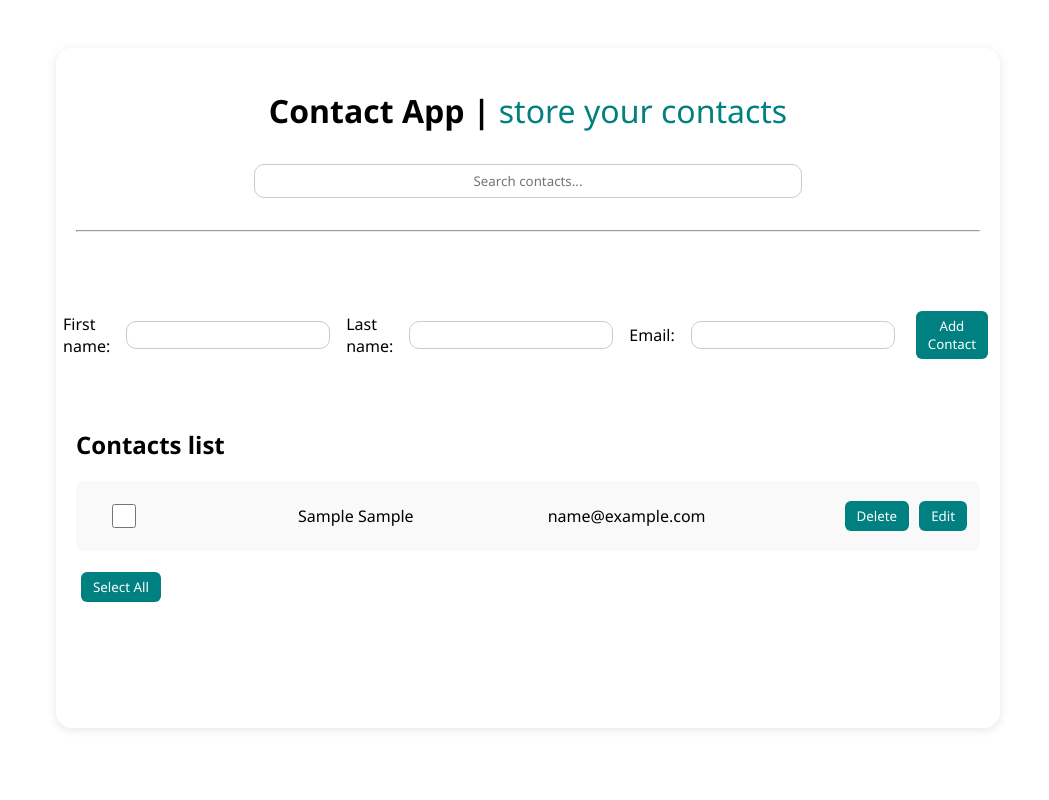
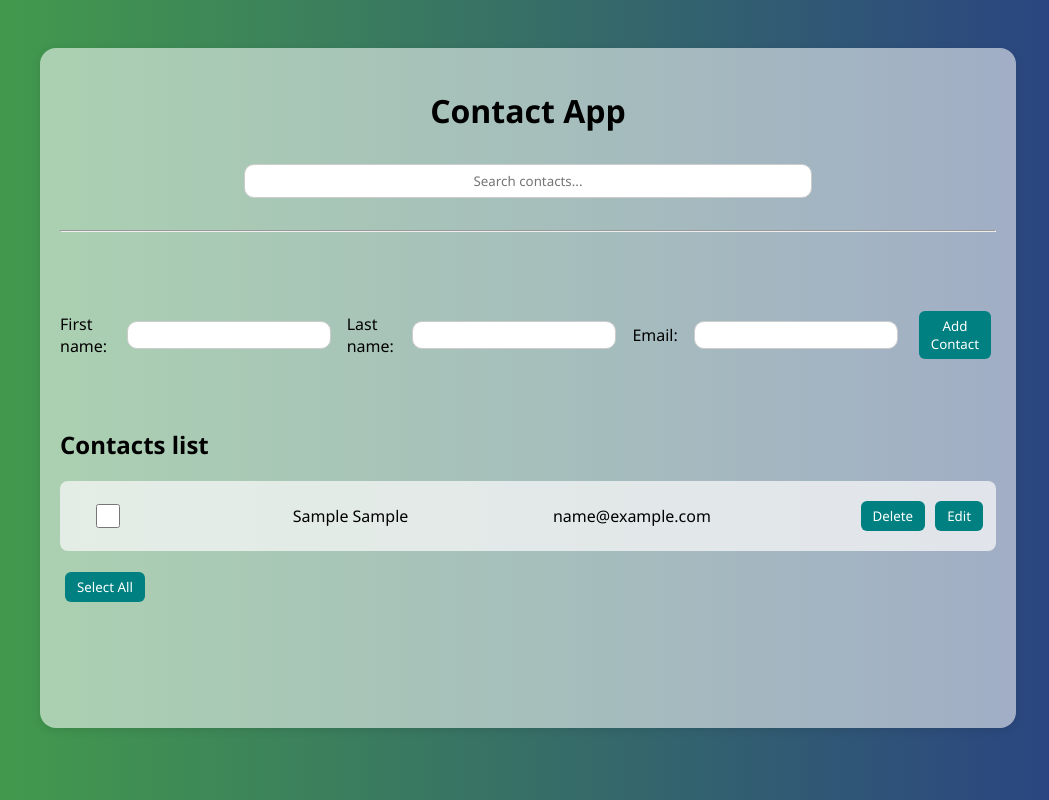
Before and after one commit to Diana-Abyaneh/diana-abyaneh_week17, a React (Vite) app in the folder contact-app/: page / in a window 1280 px wide. Both pictures are taken after typing "Sample", "Sample", "name@example.com" into the empty fields and a click on the button "Add Contact". Shown: the whole page, without its empty margins (112-1161 px from the left). Built offline with nearby package versions, Linux system fonts and the light colour scheme.

Commit message:
Refactor App component layout: update heading, adjust bulk action button styling, and enhance container margins.

```diff
--- a/contact-app/src/App.css
+++ b/contact-app/src/App.css
@@ -2,22 +2,27 @@
   font-family: "Segoe UI", sans-serif;
 }
 
+body {
+    background: #283c86;
+    background: -webkit-linear-gradient(to right, #45a247, #283c86);
+    background: linear-gradient(to right, #45a247, #283c86);
+}
+
 .container {
-  margin: 3rem 10rem;
+  margin: 3rem 9rem;
   border: none 1px;
   border-radius: 1rem;
   box-shadow: 0 2px 10px rgba(0, 0, 0, 0.1);
   padding: 20px;
   min-height: 40rem;
+  background-color: rgba(255, 255, 255, 0.555);
+
 }
 
 .heading {
   text-align: center;
 }
-span {
-  font-weight: 300;
-  color: teal;
-}
+
 
 .form-inputs {
   display: flex;
@@ -74,7 +79,7 @@ ul {
 li {
   padding: 8px;
   margin-bottom: 8px;
-  background-color: #f9f9f9;
+  background-color: #f9f9f9bc;
   border-radius: 8px;
   display: flex;
   align-items: center;
@@ -86,4 +91,7 @@ li input[type="checkbox"] {
   width: 80px;
 }
 
-li button
+.bulk-btn {
+    display: flex;
+    gap: 0.5rem;
+}
--- a/contact-app/src/App.jsx
+++ b/contact-app/src/App.jsx
@@ -72,7 +72,7 @@ function App() {
 
   return (
     <div className="container">
-      <h1 className="heading">Contact App | <span>store your contacts</span> </h1>
+      <h1 className="heading">Contact App</h1>
       <section className="search-container">
         <input
           type="text"
@@ -108,10 +108,10 @@ function App() {
         selectedContacts={selectedContacts}
         setSelectedContacts={setSelectedContacts}
       />
-
+      <section className="bulk-btn">
         {filteredContacts.length > 0 && (
-        <div style={{ marginBottom: "10px" }}>
-          <button onClick={handleToggleSelectAll}>
+          <div>
+            <button onClick={handleToggleSelectAll} >
               {selectedContacts.length === filteredContacts.length
                 ? "Unselect All"
                 : "Select All"}
@@ -122,6 +122,7 @@ function App() {
         {selectedContacts.length > 0 && (
           <button onClick={handleBulkDeleteClick}>Delete Contacts</button>
         )}
+      </section>
 
       {modalVisible && (contactToDelete || isBulkDelete) && (
         <ConfirmModal
```
Lines whose indentation alone changed are shown as unchanged.
